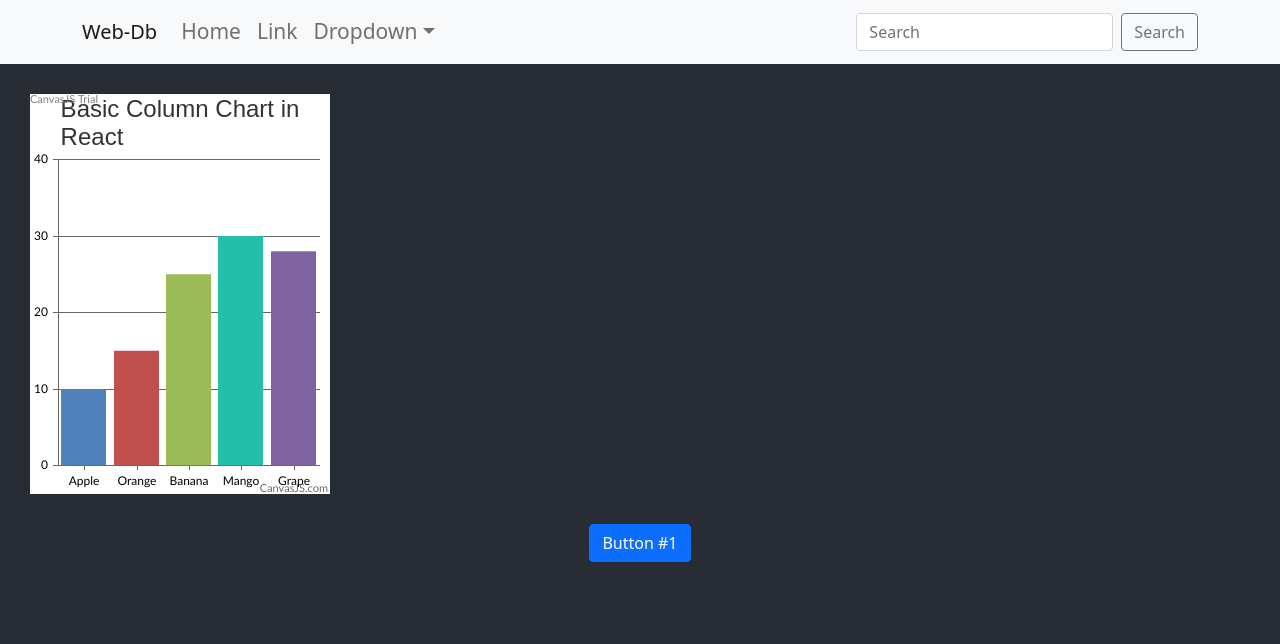
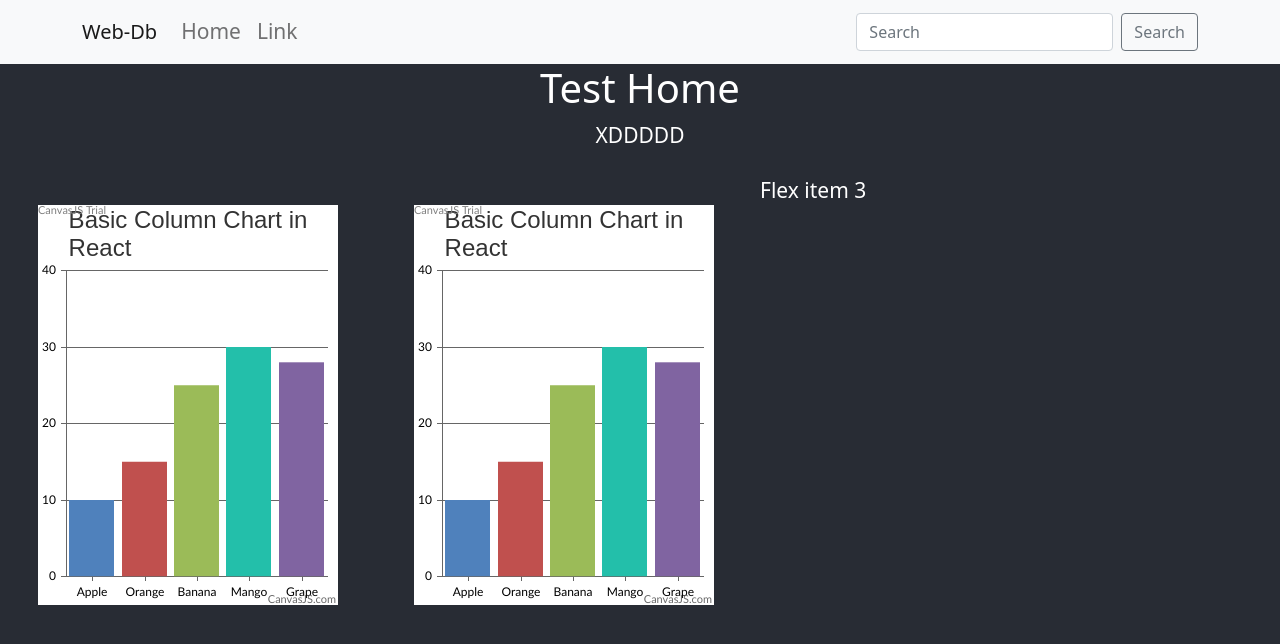
Before and after one commit to kantawitarm/WebDbs, a React (Create React App) app: page / in a window 1280 px wide. Shown: the top 644 px of the page. Built offline with nearby package versions, Linux system fonts and the light colour scheme.

Commit message:
Enable Route and row element

```diff
--- a/package.json
+++ b/package.json
@@ -13,6 +13,8 @@
     "react": "^17.0.2",
     "react-bootstrap": "^2.0.0-rc.0",
     "react-dom": "^17.0.2",
+    "react-router-bootstrap": "^0.25.0",
+    "react-router-dom": "^5.3.0",
     "react-scripts": "4.0.3",
     "typescript": "^4.4.3",
     "web-vitals": "^1.1.2"
--- a/src/App.js
+++ b/src/App.js
@@ -5,16 +5,18 @@ import 'bootstrap/dist/css/bootstrap.min.css';
 
 //import file
 import MyNavbar from './components/MyNavbar';
-import Graphs from './components/Graphs';
 
+
+import Routes from "./components/Routes";
 
 //Arm section
 function App() {
   return (
     <div style={{textAlign: "center"}} className="Home-Back"> {/* ต้อง กำหนดค่า กึ่งกลางที่ตัวใหญ่ ตัวคลุม */}
     <MyNavbar/>
-    <Graphs/>
-    <Button variant="primary">Button #1</Button>
+    <Routes />
+    {/* <Graphs/>
+    <Button variant="primary">Button #1</Button> */}
 
     </div>
 
--- a/src/components/MyNavbar.js
+++ b/src/components/MyNavbar.js
@@ -1,25 +1,35 @@
 import React from 'react'
 
 import { Nav, Navbar, NavDropdown, Container, Form, FormControl, Button } from 'react-bootstrap';
+import { LinkContainer } from "react-router-bootstrap";
 
+
+//href="#action/3.1"  href="#home"
 const MyNavbar = () => {
     return (
         <div>
             <Navbar bg="light" expand="lg">
                 <Container>
-                    <Navbar.Brand href="#home">Web-Db</Navbar.Brand>
+
+                    <Navbar.Brand href="/">Web-Db</Navbar.Brand>
+
+
                     <Navbar.Toggle aria-controls="basic-navbar-nav" />
                     <Navbar.Collapse id="basic-navbar-nav">
                         <Nav className="me-auto">
-                            <Nav.Link href="#home">Home</Nav.Link>
-                            <Nav.Link href="#link">Link</Nav.Link>
-                            <NavDropdown title="Dropdown" id="basic-nav-dropdown">
-                                <NavDropdown.Item href="#action/3.1">Action</NavDropdown.Item>
+
+                            <Nav.Link href="/">Home</Nav.Link>
+
+                            <Nav.Link href="/test">Link</Nav.Link>
+
+                            {/* <NavDropdown title="Dropdown" id="basic-nav-dropdown">
+                                <NavDropdown.Item to="{path: '/'}">Action</NavDropdown.Item>
                                 <NavDropdown.Item href="#action/3.2">Another action</NavDropdown.Item>
                                 <NavDropdown.Item href="#action/3.3">Something</NavDropdown.Item>
                                 <NavDropdown.Divider />
                                 <NavDropdown.Item href="#action/3.4">Separated link</NavDropdown.Item>
-                            </NavDropdown>
+                            </NavDropdown> */}
+
                         </Nav>
                         <Form className="d-flex">
                             <FormControl
@@ -34,6 +44,8 @@ const MyNavbar = () => {
                 </Container>
             </Navbar>
         </div>
+
+
     )
 }
 
--- /dev/null
+++ b/src/components/Routes.js
@@ -0,0 +1,21 @@
+import React from 'react'
+import { BrowserRouter, Route, Switch } from "react-router-dom";
+import Home from "../pages/Home/Home"
+
+import Test from "../pages/Test/Test"
+const Routes = () => {
+    return (
+        <BrowserRouter>
+            <Switch>
+                <Route exact path="/">
+                    <Home />
+                </Route>
+                <Route exact path="/test">
+                    <Test />
+                </Route>
+            </Switch>
+        </BrowserRouter>
+    )
+}
+
+export default Routes
--- a/src/index.js
+++ b/src/index.js
@@ -4,9 +4,15 @@ import './index.css';
 import App from './App';
 import reportWebVitals from './reportWebVitals';
 
+import { BrowserRouter } from 'react-router-dom'
+
 ReactDOM.render(
   <React.StrictMode>
+
+    <BrowserRouter>
     <App />
+    </BrowserRouter>
+
   </React.StrictMode>,
   document.getElementById('root')
 );
--- a/src/components/Graphs.js
+++ b/src/pages/Home/Graphs.js
@@ -1,7 +1,7 @@
 import React, { Component } from "react";
 
 import { render } from "react-dom";
-import CanvasJSReact from "../lib/canvasjs-3.4.2/canvasjs.react";//"./canvasjs.react";
+import CanvasJSReact from "../../lib/canvasjs-3.4.2/canvasjs.react";//"./canvasjs.react";
 var CanvasJSChart = CanvasJSReact.CanvasJSChart;
 
 const Graphs = () => {
@@ -25,7 +25,7 @@ const Graphs = () => {
 
     return (
 
-            <div style={{ width: "300px", margin: "30px"}}>
+            <div style={{ width: "300px", margin: "30px", flex:1}}>
                 <CanvasJSChart options={options}
                 /* onRef = {ref => this.chart = ref} */
                 />
--- /dev/null
+++ b/src/pages/Home/Home.js
@@ -0,0 +1,24 @@
+import { React, View } from 'react'
+
+
+import Graphs from './Graphs';
+
+const Home = () => {
+    return (
+        <div>
+            <h1>Test Home</h1>
+            <p>XDDDDD</p>
+
+            <>
+                <div className="d-flex flex-row">
+                    <div className="p-2"> <Graphs/> </div>
+                    <div className="p-2"> <Graphs/> </div>
+                    <div className="p-2">Flex item 3</div>
+                </div>
+            </>
+
+        </div>
+    )
+}
+
+export default Home
--- /dev/null
+++ b/src/pages/Test/Test.js
@@ -0,0 +1,11 @@
+import React from 'react'
+
+const Test = () => {
+    return (
+        <div>
+            <h1>SUPER TESTTTT</h1>
+        </div>
+    )
+}
+
+export default Test
```
Also changed, not shown: 2 other files (tests, documents, lock files or other folders).
